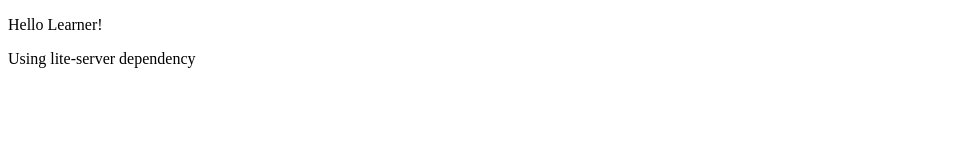
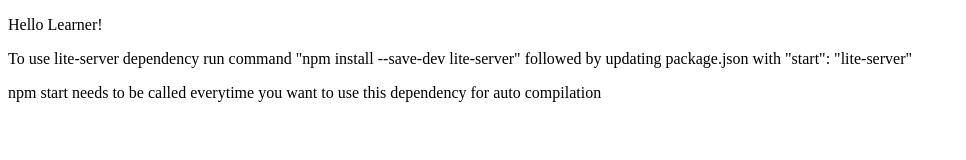
Before and after one commit to abhishek-git-repo/learning-automation, a website: page app-typescript/index.html in a window 1280 px wide. Shown: the whole page, without its empty margins (0-966 px from the left). Drawn offline with Linux system fonts and the light colour scheme.

```diff
--- a/app-typescript/index.html
+++ b/app-typescript/index.html
@@ -8,6 +8,7 @@
 </head>
 <body>
     <p>Hello Learner!</p>
-    <p>Using lite-server dependency</p>
+    <p>To use lite-server dependency run command "npm install --save-dev lite-server" followed by updating package.json with "start": "lite-server"</p>
+    <p>npm start needs to be called everytime you want to use this dependency for auto compilation</p>
 </body>
 </html>
```
Also changed, not shown: app-typescript/package.json (+4 -6 lines), 2 other files.
